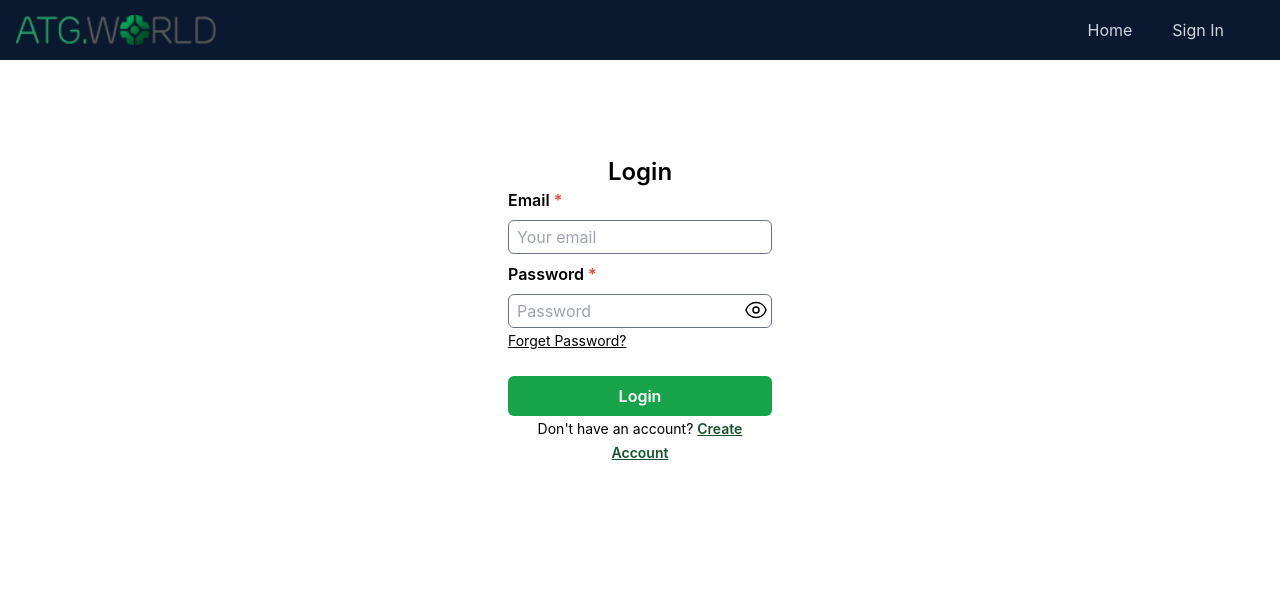
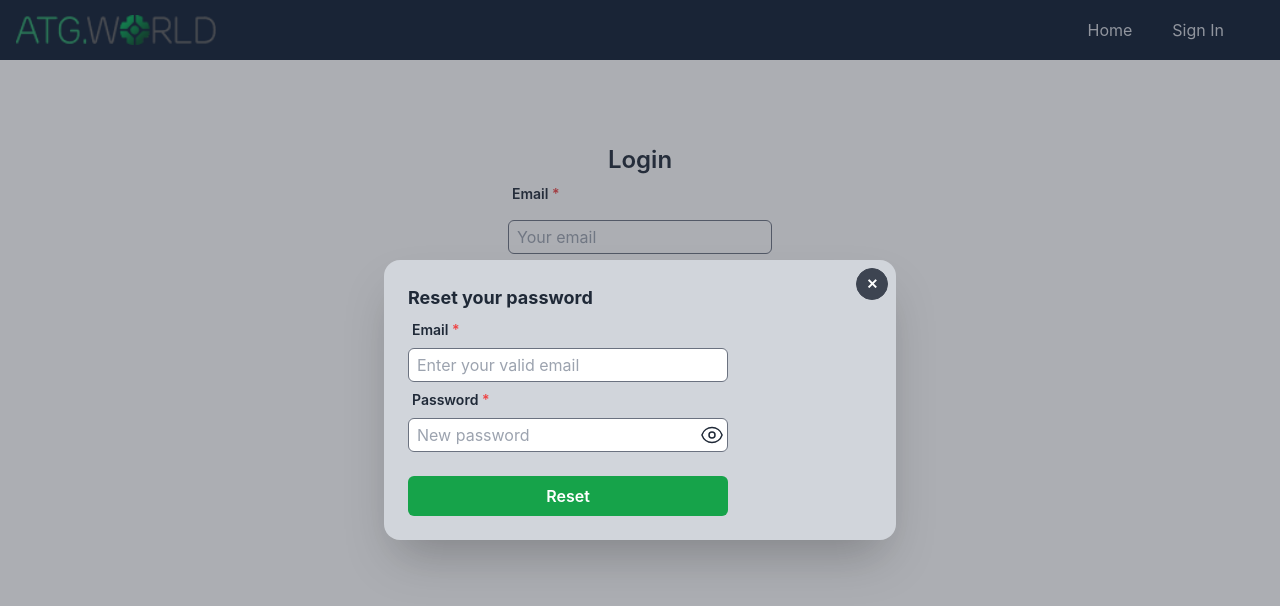
Before and after one commit to shoibaldas/atg-world-meran-client, a React (Create React App) app: page /signin in a window 1280 px wide. Both pictures are taken after a click on the label "Forget Password?". Shown: the top 606 px of the page. Built offline with nearby package versions, Linux system fonts and the light colour scheme.

Commit message:
forget password i.e. reseting old password with a new one with a valid email is completed

```diff
--- a/package.json
+++ b/package.json
@@ -6,6 +6,7 @@
     "@testing-library/jest-dom": "^5.16.5",
     "@testing-library/react": "^13.4.0",
     "@testing-library/user-event": "^13.5.0",
+    "daisyui": "^2.45.0",
     "react": "^18.2.0",
     "react-dom": "^18.2.0",
     "react-hook-form": "^7.40.0",
--- a/public/index.html
+++ b/public/index.html
@@ -1,5 +1,5 @@
 <!DOCTYPE html>
-<html lang="en">
+<html data-theme="light" lang="en">
 
 <head>
   <meta charset="utf-8" />
--- a/src/pages/Home/Home.js
+++ b/src/pages/Home/Home.js
@@ -1,7 +1,6 @@
 import React from 'react';
 import AddPost from '../AddPost/AddPost';
 import AllPost from '../AllPost/AllPost';
-import AddComment from '../Shared/AddComment/AddComment';
 
 
 const Home = () => {
--- /dev/null
+++ b/src/pages/Shared/ForgetPasswordModal/ForgetPasswordModal.js
@@ -0,0 +1,84 @@
+import React, { useState } from 'react';
+import { useForm } from 'react-hook-form';
+import { useNavigate } from 'react-router-dom';
+import toast from 'react-hot-toast';
+
+const ForgetPasswordModal = ({ visible, onClose }) => {
+    const [showPassword, setShowPassword] = useState(false);
+    const navigate = useNavigate();
+    if (!visible) {
+        return null;
+    }
+    const handleToggleShowPassword = () => setShowPassword(!showPassword)
+
+    const onSubmit = (data) => {
+        data.preventDefault();
+        const form = data.target;
+        const email = form.email.value;
+        const password = form.password.value;
+
+        const resetData = {
+            email: email,
+            password: password
+        }
+
+        fetch("http://localhost:5000/api/v1/forget-password", {
+            method: "POST",
+            headers: {
+                "Content-Type": "application/json",
+            },
+            body: JSON.stringify(resetData),
+        })
+            .then((response) => response.json())
+            .then((data) => {
+                console.log("Success:", data);
+                if (data.success) {
+                    // localStorage.setItem("user", JSON.stringify(data.results));
+                    toast.success("Password changed Successfully!");
+                    navigate("/");
+                }
+                else {
+                    toast.error("Error!");
+                }
+            })
+            .catch((error) => {
+                console.error("Error:", error);
+                navigate("/");
+            });
+    }
+
+    return (
+        <div>
+            <input type="checkbox" id="my-modal-3" className="modal-toggle" />
+            <div className="modal">
+                <form onSubmit={onSubmit} className="modal-box bg-gray-300 relative">
+                    <label htmlFor="my-modal-3" onClick={onClose} className="btn btn-sm btn-circle absolute right-2 top-2">✕</label>
+                    <h3 className="text-lg font-bold">Reset your password</h3>
+                    <div className='form-control flex flex-col w-full max-w-xs'>
+                        <label className='label'><span className='label-text font-semibold'>Email <span className='text-red-500'>*</span></span></label>
+                        <input type="email" name='email' placeholder='Enter your valid email' className='rounded-md py-1 px-2 border border-gray-500' />
+                    </div>
+                    <div className='relative form-control flex flex-col w-full max-w-xs'>
+                        <label className='label'><span className='label-text font-semibold'>Password <span className='text-red-500'>*</span></span></label>
+                        <input type={showPassword ? "text" : "password"} name='password' placeholder='New password' className='rounded-md py-1 px-2 border border-gray-500' />
+
+                        <div className='absolute bottom-[5px] right-1 cursor-pointer' onClick={handleToggleShowPassword}>
+                            {showPassword ? (<svg xmlns="http://www.w3.org/2000/svg" fill="none" viewBox="0 0 24 24" strokeWidth="1.5" stroke="currentColor" className="w-6 h-6">
+                                <path strokeLinecap="round" strokeLinejoin="round" d="M3.98 8.223A10.477 10.477 0 001.934 12C3.226 16.338 7.244 19.5 12 19.5c.993 0 1.953-.138 2.863-.395M6.228 6.228A10.45 10.45 0 0112 4.5c4.756 0 8.773 3.162 10.065 7.498a10.523 10.523 0 01-4.293 5.774M6.228 6.228L3 3m3.228 3.228l3.65 3.65m7.894 7.894L21 21m-3.228-3.228l-3.65-3.65m0 0a3 3 0 10-4.243-4.243m4.242 4.242L9.88 9.88" />
+                            </svg>
+                            ) : (<svg xmlns="http://www.w3.org/2000/svg" fill="none" viewBox="0 0 24 24" strokeWidth="1.5" stroke="currentColor" className="w-6 h-6">
+                                <path strokeLinecap="round" strokeLinejoin="round" d="M2.036 12.322a1.012 1.012 0 010-.639C3.423 7.51 7.36 4.5 12 4.5c4.638 0 8.573 3.007 9.963 7.178.07.207.07.431 0 .639C20.577 16.49 16.64 19.5 12 19.5c-4.638 0-8.573-3.007-9.963-7.178z" />
+                                <path strokeLinecap="round" strokeLinejoin="round" d="M15 12a3 3 0 11-6 0 3 3 0 016 0z" />
+                            </svg>
+                            )}
+                        </div>
+
+                    </div>
+                    <input type="submit" value='Reset' className='mt-6 cursor-pointer font-semibold text-white w-full max-w-xs bg-green-600 hover:bg-green-700 p-2 rounded-md' />
+                </form>
+            </div>
+        </div>
+    );
+};
+
+export default ForgetPasswordModal;
--- a/src/pages/Shared/SignIn/SignIn.js
+++ b/src/pages/Shared/SignIn/SignIn.js
@@ -2,12 +2,15 @@ import React, { useState } from 'react';
 import { useForm } from 'react-hook-form';
 import { Link, useNavigate } from 'react-router-dom';
 import toast from 'react-hot-toast';
+import ForgetPasswordModal from '../ForgetPasswordModal/ForgetPasswordModal';
 
 const SignIn = () => {
-    const [showPassword, setShowPassword] = useState(false)
+    const [showPassword, setShowPassword] = useState(false);
+    const [resetPassword, setResetPassword] = useState(false);
+
+    const navigate = useNavigate();
+    const handleOnClose = () => setResetPassword(false)
     const handleToggleShowPassword = () => setShowPassword(!showPassword)
-    const navigate = useNavigate();
-
     const {
         register,
         handleSubmit,
@@ -79,13 +82,14 @@ const SignIn = () => {
                         </div>
 
                     </div>
-                    <label className='label-text text-sm cursor-pointer underline underline-offset-1'>Forget Password?</label>
+                    <label htmlFor="my-modal-3" onClick={() => setResetPassword(true)} className='label-text text-sm cursor-pointer underline underline-offset-1'>Forget Password?</label>
                     {errors.password && <p className='text-red-600'>{errors.password?.message}</p>}
                     <input type="submit" value='Login' className='mt-6 cursor-pointer font-semibold text-white w-full max-w-xs bg-green-600 hover:bg-green-700 p-2 rounded-md' />
                     <div className='text-center'>
                         <label className='label-text text-sm'>Don't have an account? <Link to='/signup' className='cursor-pointer font-semibold text-green-900 underline'>Create Account</Link></label>
                     </div>
                 </form>
+                <ForgetPasswordModal onClose={handleOnClose} visible={resetPassword} />
             </div>
         </div>
     );
--- a/tailwind.config.js
+++ b/tailwind.config.js
@@ -4,5 +4,5 @@ module.exports = {
   theme: {
     extend: {},
   },
-  plugins: [],
+  plugins: [require("daisyui")],
 }
```
Also changed, not shown: 1 other file (tests, documents, lock files or other folders).
